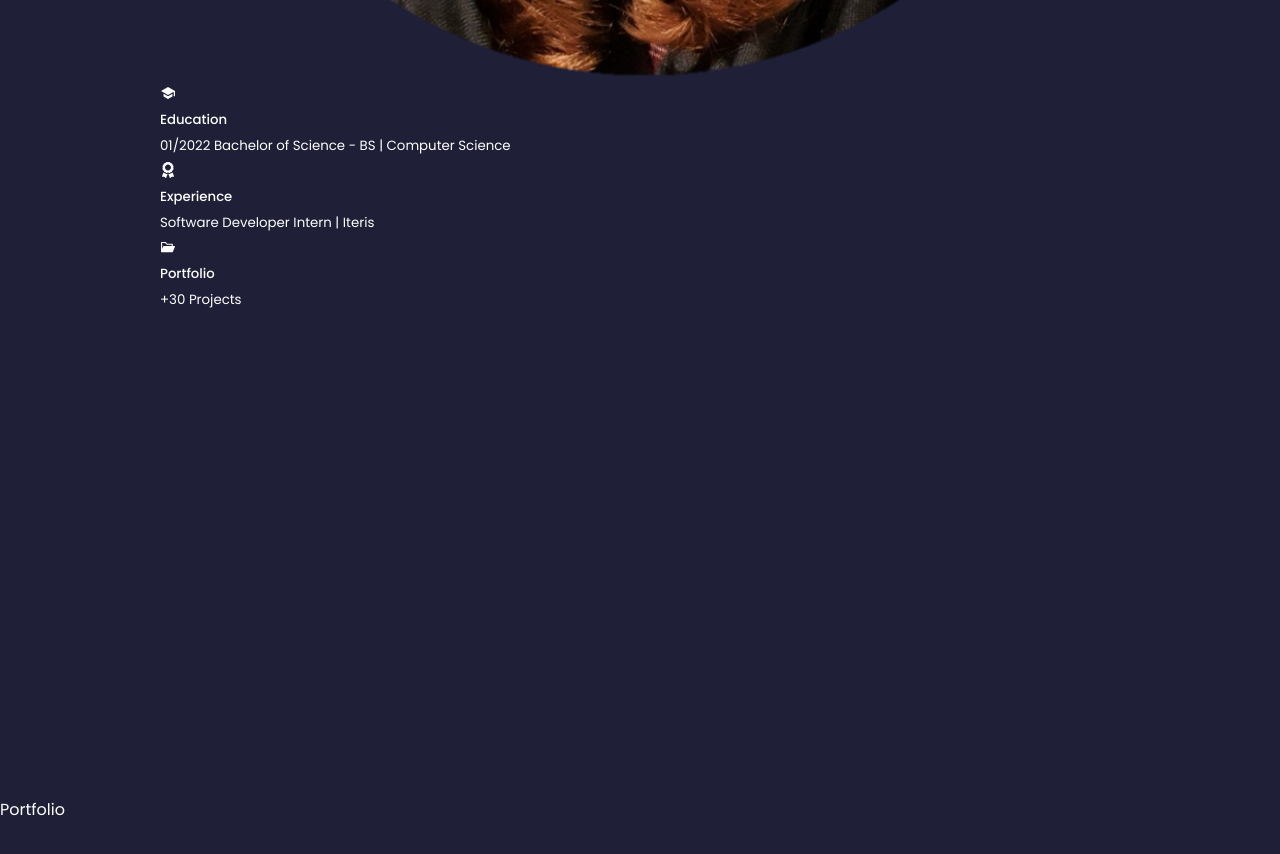
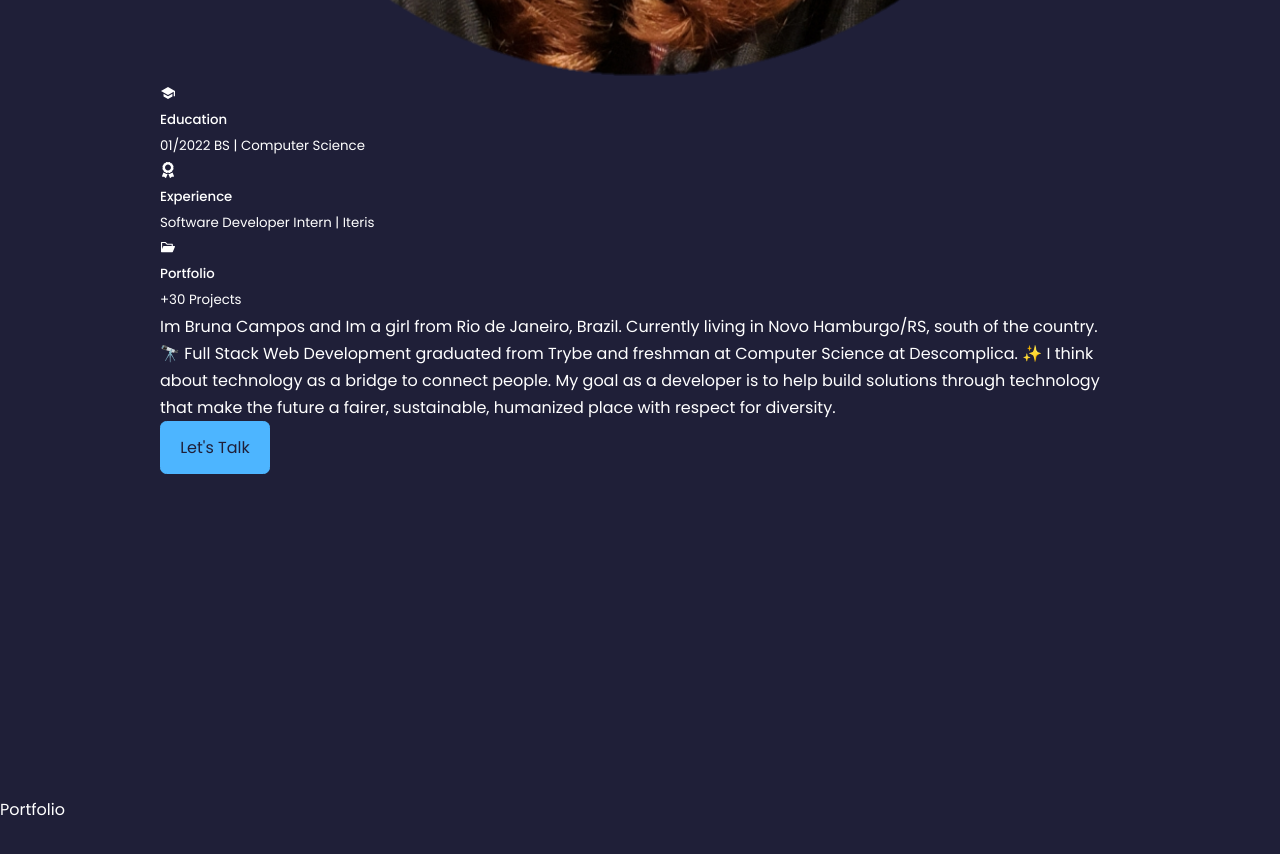
Before and after one commit to brunacamposxx/github-page, a React (Create React App) app: page / in a window 1280 px wide. Shown: the part 2100-2954 px from the top of the page. Built offline with nearby package versions, Linux system fonts and the light colour scheme.

Commit message:
add p tag and a button

```diff
--- a/src/components/about/About.jsx
+++ b/src/components/about/About.jsx
@@ -1,3 +1,4 @@
+/* eslint-disable max-len */
 import React from 'react';
 import './about.css';
 import { IoMdSchool } from 'react-icons/io';
@@ -24,7 +25,7 @@ function About() {
             <article className="about__card">
               <IoMdSchool className="about__icon" />
               <h5>Education</h5>
-              <small>01/2022 Bachelor of Science - BS | Computer Science</small>
+              <small>01/2022 BS | Computer Science</small>
             </article>
 
             <article className="about__card">
@@ -39,6 +40,12 @@ function About() {
               <small>+30 Projects</small>
             </article>
           </div>
+          <p>
+            Im Bruna Campos and Im a girl from Rio de Janeiro, Brazil. Currently living in Novo Hamburgo/RS, south of the country.
+            🔭 Full Stack Web Development graduated from Trybe and freshman at Computer Science at Descomplica.
+            ✨ I think about technology as a bridge to connect people. My goal as a developer is to help build solutions through technology that make the future a fairer, sustainable, humanized place with respect for diversity.
+          </p>
+          <a href="#contact" className="btn btn-primary">Let&apos;s Talk</a>
         </div>
       </div>
     </section>
```
